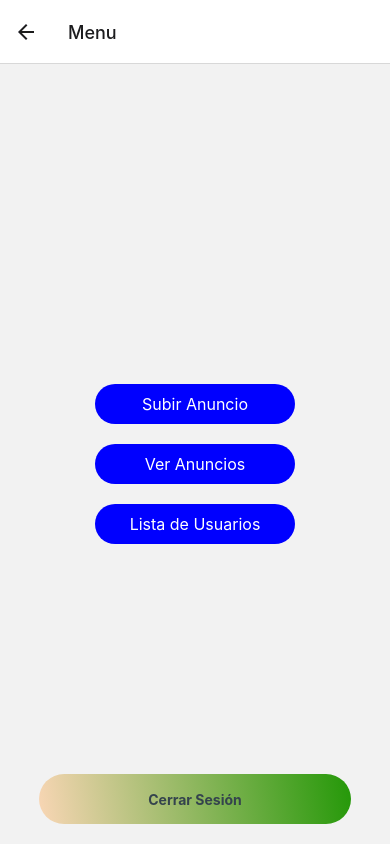
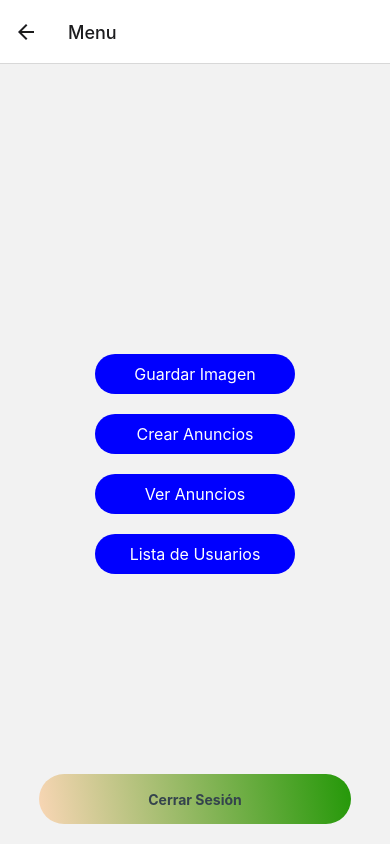
Before and after one commit to TLAYOS/Checkinout, a React Native app: screen /HomeScreen in a window 390 px wide. Built offline with nearby package versions, Linux system fonts and the light colour scheme; no server answers.

Commit message:
PostsListsScreen.js created, updated stack and homescreen

```diff
--- a/App.js
+++ b/App.js
@@ -9,6 +9,7 @@ import LogInScreen from './screens/LogInScreen';
 import HomeScreen from './screens/HomeScreen';
 import UploadPostScreen from './screens/UploadPostScreen';
 import PostsScreen from './screens/PostsScreen';
+import PostsListScreen from './screens/PostsListScreen';
 
 
 const Stack = createNativeStackNavigator();
@@ -22,8 +23,10 @@ function MyStack() {
       <Stack.Screen name='CreateUserScreen' component={CreateUserScreen} options={{title: 'Crear Usuario'}} />
       <Stack.Screen name='UserDetailScreen' component={UserDetailScreen} options={{title: 'Detalles del Usuario'}}/>
       <Stack.Screen name='HomeScreen' component={HomeScreen} options={{title: 'Menu'}}/>
-      <Stack.Screen name='UploadPostScreen' component={UploadPostScreen} options={{title: 'Crear Aviso'}}/>
-      <Stack.Screen name='PostsScreen' component={PostsScreen} options={{title: 'Avisos'}}/>
+      <Stack.Screen name='UploadPostScreen' component={UploadPostScreen} options={{title: 'Guardar Imagen'}}/>
+      <Stack.Screen name='PostsScreen' component={PostsScreen} options={{title: 'Crear Avisos'}}/>
+      <Stack.Screen name='PostsListScreen' component={PostsListScreen} options={{title: 'Avisos'}}/>
+
     </Stack.Navigator>
 
 
--- a/screens/HomeScreen.js
+++ b/screens/HomeScreen.js
@@ -24,13 +24,19 @@ const HomeScreen = (props) => {
     const naviPosts = () => {
         props.navigation.navigate('PostsScreen');
     }
+    const naviFeed = () => {
+        props.navigation.navigate('PostsListScreen');
+    }
   return (
     <View style={styles.container}>
     <ButtonLogOut onPress={handleLogout}/>
     <TouchableOpacity style={styles.uploadButton} onPress={navigateToUploadPost}>
-        <Text style={styles.buttonText}>Subir Anuncio</Text>
+        <Text style={styles.buttonText}>Guardar Imagen</Text>
     </TouchableOpacity>
     <TouchableOpacity style={styles.uploadButton} onPress={naviPosts}>
+        <Text style={styles.buttonText}>Crear Anuncios</Text>
+    </TouchableOpacity>
+    <TouchableOpacity style={styles.uploadButton} onPress={naviFeed}>
         <Text style={styles.buttonText}>Ver Anuncios</Text>
     </TouchableOpacity>
     <TouchableOpacity style={styles.uploadButton} onPress={navUsrDt}>
--- /dev/null
+++ b/screens/PostsListScreen.js
@@ -0,0 +1,79 @@
+import React, { useState, useEffect } from 'react';
+import { View, Text, FlatList, Image, StyleSheet } from 'react-native';
+import { db } from '../database/firebase';
+import { collection, getDocs } from 'firebase/firestore';
+
+const PostsListScreen = () => {
+  const [posts, setPosts] = useState([]);
+
+  useEffect(() => {
+    const fetchPosts = async () => {
+      try {
+        // Reference to the 'posts' collection
+        const postsRef = collection(db, 'posts');
+        // Get the documents in the collection
+        const querySnapshot = await getDocs(postsRef);
+
+        // Map over the documents and get the data
+        const postsList = querySnapshot.docs.map(doc => ({
+          id: doc.id,
+          ...doc.data()
+        }));
+
+        // Set the posts state
+        setPosts(postsList);
+      } catch (error) {
+        console.error('Error fetching posts: ', error);
+      }
+    };
+
+    fetchPosts();
+  }, []);
+
+  const renderItem = ({ item }) => (
+    <View style={styles.postContainer}>
+      <Image source={{ uri: item.imageUrl }} style={styles.image} />
+      <Text style={styles.message}>{item.message}</Text>
+      <Text style={styles.timestamp}>{new Date(item.timestamp.toDate()).toLocaleString()}</Text>
+    </View>
+  );
+
+  return (
+    <View style={styles.container}>
+      <FlatList
+        data={posts}
+        renderItem={renderItem}
+        keyExtractor={item => item.id}
+      />
+    </View>
+  );
+};
+
+const styles = StyleSheet.create({
+  container: {
+    flex: 1,
+    padding: 16,
+    backgroundColor: '#fff',
+  },
+  postContainer: {
+    marginBottom: 16,
+    padding: 8,
+    borderBottomWidth: 1,
+    borderBottomColor: '#ddd',
+  },
+  image: {
+    width: '100%',
+    height: 200,
+    marginBottom: 8,
+  },
+  message: {
+    fontSize: 16,
+    marginBottom: 4,
+  },
+  timestamp: {
+    fontSize: 12,
+    color: 'gray',
+  },
+});
+
+export default PostsListScreen;
```
